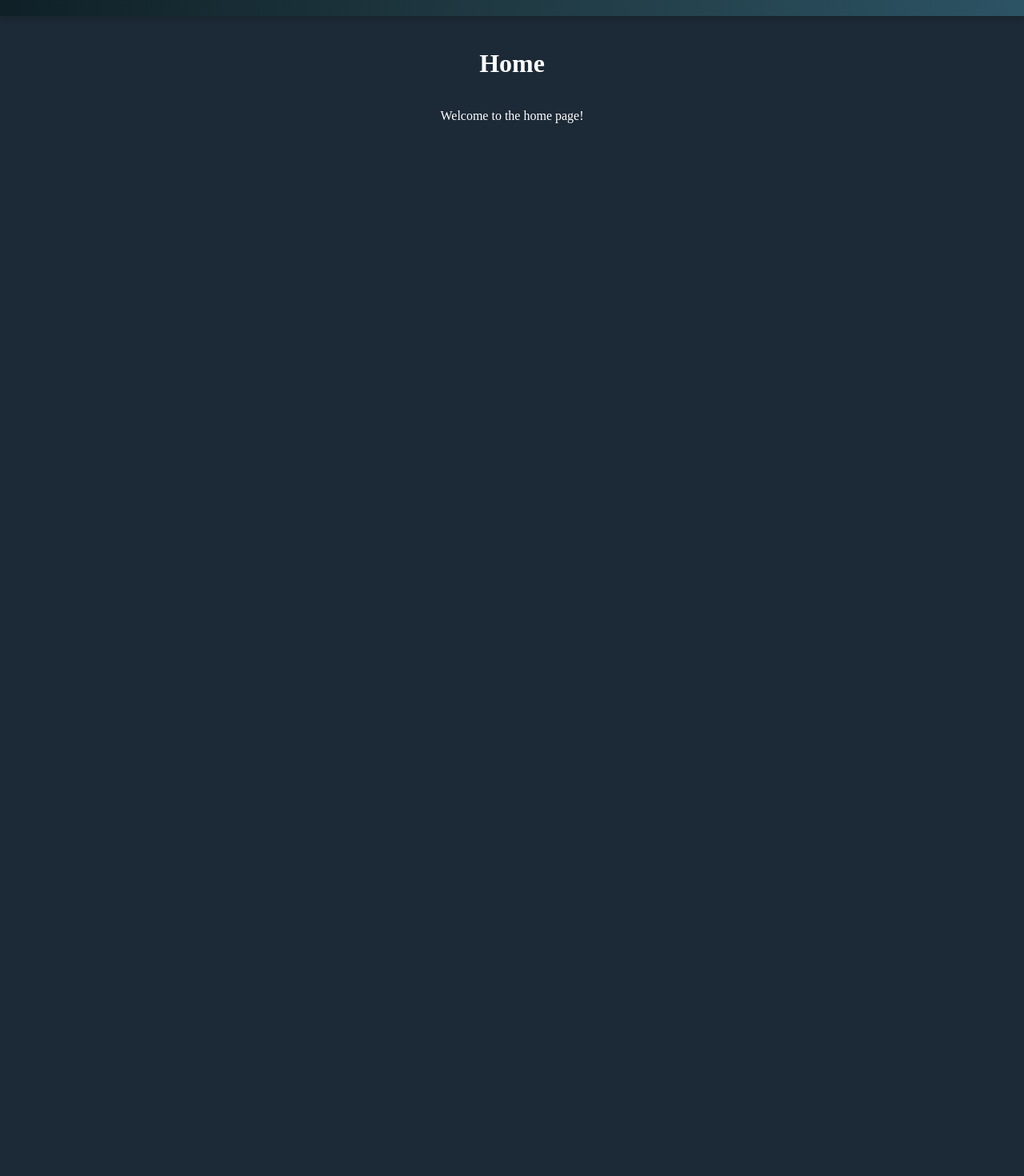
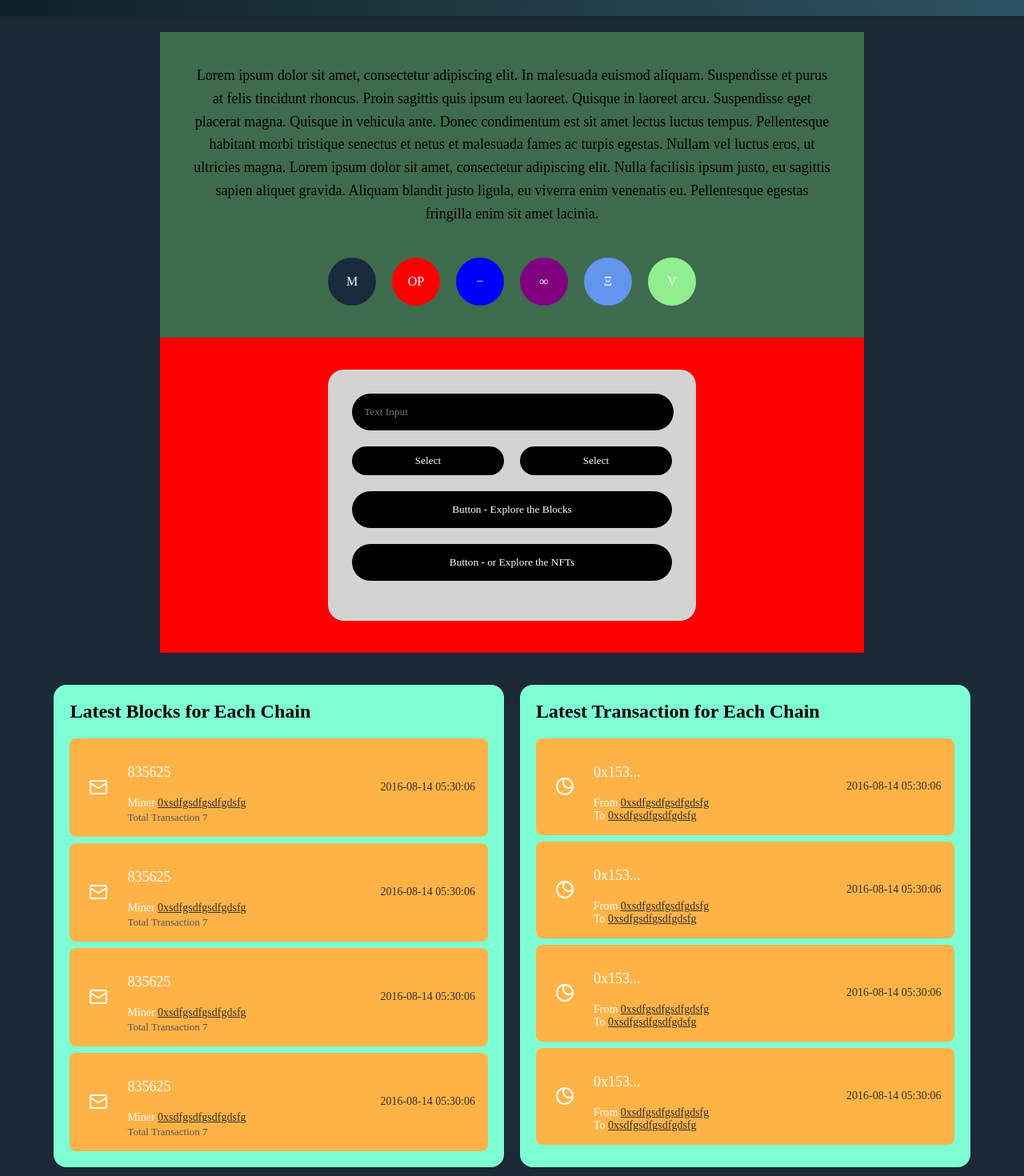
Before and after one commit to semihbceylan/db2024, a React (Vite) app in the folder client/: page / in a window 1280 px wide. Shown: the part 60-1530 px from the top of the page at 80% size. Before the commit the page ends 900 px from the top, so only its background shows below. Built offline with nearby package versions, Linux system fonts and the light colour scheme; a web font is replaced by a local one.

Commit message:
Home page frontend

```diff
--- a/client/package.json
+++ b/client/package.json
@@ -12,6 +12,7 @@
   "dependencies": {
     "@passwordless-id/webauthn": "^2.1.2",
     "axios": "^1.7.9",
+    "lucide-react": "^0.469.0",
     "mathjs": "^14.0.1",
     "react": "^18.3.1",
     "react-dom": "^18.3.1",
--- /dev/null
+++ b/client/src/components/chainViewer.jsx
@@ -0,0 +1,12 @@
+import { LatestBlocks } from "./latestBlocks"
+import { LatestTransactions } from "./latestTransactions"
+import "../styles/chainViewer.css"
+
+export function ChainViewer() {
+  return (
+    <div className="chain-viewer-container">
+      <LatestBlocks />
+      <LatestTransactions />
+    </div>
+  )
+}
--- /dev/null
+++ b/client/src/components/latestBlocks.jsx
@@ -0,0 +1,56 @@
+import { Mail } from "lucide-react"
+import "../styles/chainViewer.css"
+
+export function LatestBlocks() {
+  const blocks = [
+    {
+      number: "835625",
+      miner: "0xsdfgsdfgsdfgdsfg",
+      transactions: 7,
+      timestamp: "2016-08-14 05:30:06"
+    },
+    {
+      number: "835625",
+      miner: "0xsdfgsdfgsdfgdsfg",
+      transactions: 7,
+      timestamp: "2016-08-14 05:30:06"
+    },
+    {
+      number: "835625",
+      miner: "0xsdfgsdfgsdfgdsfg",
+      transactions: 7,
+      timestamp: "2016-08-14 05:30:06"
+    },
+    {
+      number: "835625",
+      miner: "0xsdfgsdfgsdfgdsfg",
+      transactions: 7,
+      timestamp: "2016-08-14 05:30:06"
+    }
+  ]
+
+  return (
+    <div className="section">
+      <div className="section-header">Latest Blocks for Each Chain</div>
+      <div className="section-content">
+        {blocks.map((block, index) => (
+          <div key={index} className="block-row">
+            <div className="icon-container">
+              <Mail size={24} />
+            </div>
+            <div className="block-details">
+              <div className="block-number">{block.number}</div>
+              <div className="block-info">
+                Miner <span className="block-miner">{block.miner}</span>
+                <div className="transaction-count">
+                  Total Transaction {block.transactions}
+                </div>
+              </div>
+            </div>
+            <div className="timestamp">{block.timestamp}</div>
+          </div>
+        ))}
+      </div>
+    </div>
+  )
+}
--- /dev/null
+++ b/client/src/components/latestTransactions.jsx
@@ -0,0 +1,58 @@
+import { EclipseIcon as Ethereum } from "lucide-react"
+import "../styles/chainViewer.css"
+
+export function LatestTransactions() {
+  const transactions = [
+    {
+      hash: "0x153...",
+      from: "0xsdfgsdfgsdfgdsfg",
+      to: "0xsdfgsdfgsdfgdsfg",
+      timestamp: "2016-08-14 05:30:06"
+    },
+    {
+      hash: "0x153...",
+      from: "0xsdfgsdfgsdfgdsfg",
+      to: "0xsdfgsdfgsdfgdsfg",
+      timestamp: "2016-08-14 05:30:06"
+    },
+    {
+      hash: "0x153...",
+      from: "0xsdfgsdfgsdfgdsfg",
+      to: "0xsdfgsdfgsdfgdsfg",
+      timestamp: "2016-08-14 05:30:06"
+    },
+    {
+      hash: "0x153...",
+      from: "0xsdfgsdfgsdfgdsfg",
+      to: "0xsdfgsdfgsdfgdsfg",
+      timestamp: "2016-08-14 05:30:06"
+    }
+  ]
+
+  return (
+    <div className="section">
+      <div className="section-header">Latest Transaction for Each Chain</div>
+      <div className="section-content">
+        {transactions.map((tx, index) => (
+          <div key={index} className="block-row">
+            <div className="icon-container">
+              <Ethereum size={24} />
+            </div>
+            <div className="block-details">
+              <div className="block-number">{tx.hash}</div>
+              <div className="block-info">
+                <div>
+                  From <span className="block-miner">{tx.from}</span>
+                </div>
+                <div>
+                  To <span className="block-miner">{tx.to}</span>
+                </div>
+              </div>
+            </div>
+            <div className="timestamp">{tx.timestamp}</div>
+          </div>
+        ))}
+      </div>
+    </div>
+  )
+}
--- /dev/null
+++ b/client/src/components/sections.jsx
@@ -0,0 +1,69 @@
+import "../styles/sections.css"
+
+
+
+function LeftSection() {
+  return (
+    <div className="left-section">
+      <div className="text-content">
+        Lorem ipsum dolor sit amet, consectetur adipiscing elit. In malesuada
+        euismod aliquam. Suspendisse et purus at felis tincidunt rhoncus. Proin
+        sagittis quis ipsum eu laoreet. Quisque in laoreet arcu. Suspendisse
+        eget placerat magna. Quisque in vehicula ante. Donec condimentum est sit
+        amet lectus luctus tempus. Pellentesque habitant morbi tristique
+        senectus et netus et malesuada fames ac turpis egestas. Nullam vel
+        luctus eros, ut ultricies magna. Lorem ipsum dolor sit amet, consectetur
+        adipiscing elit. Nulla facilisis ipsum justo, eu sagittis sapien aliquet
+        gravida. Aliquam blandit justo ligula, eu viverra enim venenatis eu.
+        Pellentesque egestas fringilla enim sit amet lacinia.
+      </div>
+      <div className="icons-container">
+        <IconCircle color="#1a2b3c">M</IconCircle>
+        <IconCircle color="#ff0000">OP</IconCircle>
+        <IconCircle color="#0000ff">−</IconCircle>
+        <IconCircle color="#800080">∞</IconCircle>
+        <IconCircle color="#6495ed">Ξ</IconCircle>
+        <IconCircle color="#90ee90">V</IconCircle>
+      </div>
+    </div>
+  )
+}
+
+function RightSection() {
+  return (
+    <div className="right-section">
+      <div className="form-container">
+        <input type="text" className="input-field" placeholder="Text Input" />
+        <div className="select-container">
+          <button className="select-button">Select</button>
+          <button className="select-button">Select</button>
+        </div>
+        <button className="action-button">Button - Explore the Blocks</button>
+        <button className="action-button">Button - or Explore the NFTs</button>
+      </div>
+    </div>
+  )
+}
+
+function IconCircle({ color, children }) {
+  return (
+    <div
+      className="icon"
+      style={{
+        backgroundColor: color,
+        color: color === "#ff0000" ? "white" : "white"
+      }}
+    >
+      {children}
+    </div>
+  )
+}
+
+export default function Sections() {
+  return (
+    <div className="sections">
+      <LeftSection />
+      <RightSection />
+    </div>
+  )
+}
--- a/client/src/pages/Home.jsx
+++ b/client/src/pages/Home.jsx
@@ -1,14 +1,25 @@
 import React from 'react';
 import Navbar from '../components/Navbar';
 import '../styles/index.css';
-
+import { ChainViewer } from '../components/chainViewer';
+import Sections from '../components/sections';
 export default function Home () {
     return (
 			<div>
 				<Navbar />
 				<div className="page-content">
-					<h1>Home</h1>
-					<p>Welcome to the home page!</p>
+					<Sections />
+					<div style={{
+					display: 'flex',
+					gap: '20px',
+					padding: '20px',
+					maxWidth: '1200px',
+					margin: '0 auto'
+					}}>
+
+
+					<ChainViewer />
+					</div>
 				</div>
 			</div>
 		);
--- /dev/null
+++ b/client/src/styles/chainViewer.css
@@ -0,0 +1,77 @@
+.chain-viewer-container {
+  display: flex;
+  gap: 20px;
+  padding: 20px;
+  max-width: 1400px;
+  margin: 0 auto;
+}
+
+.section {
+  flex: 1;
+  background-color: #7fffd4;
+  border-radius: 16px;
+  overflow: hidden;
+}
+
+.section-header {
+  padding: 20px;
+  font-size: 24px;
+  font-weight: bold;
+  color: black;
+}
+
+.section-content {
+  display: flex;
+  flex-direction: column;
+  gap: 8px;
+  padding: 0 20px 20px;
+}
+
+.block-row {
+  display: flex;
+  align-items: center;
+  background-color: #ffb347;
+  padding: 16px;
+  border-radius: 8px;
+  gap: 16px;
+}
+
+.icon-container {
+  width: 40px;
+  height: 40px;
+  display: flex;
+  align-items: center;
+  justify-content: center;
+}
+
+.block-details {
+  flex: 1;
+}
+
+.block-number {
+  font-size: 18px;
+  font-weight: 500;
+  margin-bottom: 4px;
+}
+
+.block-info {
+  font-size: 14px;
+}
+
+.block-miner {
+  color: #333;
+  text-decoration: underline;
+  cursor: pointer;
+}
+
+.transaction-count {
+  color: #555;
+  font-size: 13px;
+  margin-top: 2px;
+}
+
+.timestamp {
+  color: #333;
+  font-size: 14px;
+  white-space: nowrap;
+}
--- /dev/null
+++ b/client/src/styles/sections.css
@@ -0,0 +1,93 @@
+
+.content-container {
+  display: flex;
+  min-height: 80vh;
+}
+
+.left-section {
+  flex: 1;
+  background-color: #3e6b4d;
+  padding: 40px;
+  display: flex;
+  flex-direction: column;
+  justify-content: space-between;
+}
+
+.text-content {
+  text-align: center;
+  color: black;
+  font-size: 18px;
+  line-height: 1.6;
+  max-width: 800px;
+  margin: 0 auto;
+}
+
+.icons-container {
+  display: flex;
+  gap: 20px;
+  margin-top: 40px;
+  justify-content: center;
+}
+
+.icon {
+  width: 60px;
+  height: 60px;
+  border-radius: 50%;
+  display: flex;
+  align-items: center;
+  justify-content: center;
+}
+
+.right-section {
+  flex: 1;
+  background-color: #ff0000;
+  display: flex;
+  align-items: center;
+  justify-content: center;
+  padding: 40px;
+}
+
+.form-container {
+  background-color: #d3d3d3;
+  padding: 30px;
+  border-radius: 20px;
+  width: 100%;
+  max-width: 400px;
+}
+
+.input-field {
+  width: 93%;
+  padding: 15px;
+  border-radius: 25px;
+  border: none;
+  background-color: black;
+  color: white;
+  margin-bottom: 20px;
+}
+
+.select-container {
+  display: flex;
+  gap: 20px;
+  margin-bottom: 20px;
+}
+
+.select-button {
+  flex: 1;
+  padding: 10px;
+  border-radius: 25px;
+  border: none;
+  background-color: black;
+  color: white;
+  cursor: pointer;
+}
+
+.action-button {
+  width: 100%;
+  padding: 15px;
+  border-radius: 25px;
+  border: none;
+  background-color: black;
+  color: white;
+  margin-bottom: 20px;
+  cursor: pointer;
+}
--- /dev/null
+++ b/client/src/styles/tables.css
@@ -0,0 +1,49 @@
+.table-container {
+    background-color: #7fffd4;
+    border-radius: 16px;
+    padding: 20px;
+    margin: 10px;
+    width: 100%;
+  }
+
+  .table-header {
+    background-color: #7fffd4;
+    padding: 15px;
+    border-radius: 8px 8px 0 0;
+    font-size: 20px;
+    font-weight: bold;
+  }
+
+  .table-row {
+    display: flex;
+    align-items: center;
+    background-color: #ffb347;
+    padding: 15px;
+    margin: 5px 0;
+    border-radius: 8px;
+  }
+
+  .icon {
+    width: 32px;
+    height: 32px;
+    margin-right: 10px;
+  }
+
+  .block-info {
+    flex: 1;
+  }
+
+  .timestamp {
+    margin-left: auto;
+  }
+
+  .address {
+    color: #333;
+    text-decoration: underline;
+    cursor: pointer;
+  }
+
+  .transaction-count {
+    color: #666;
+    font-size: 14px;
+  }
```
